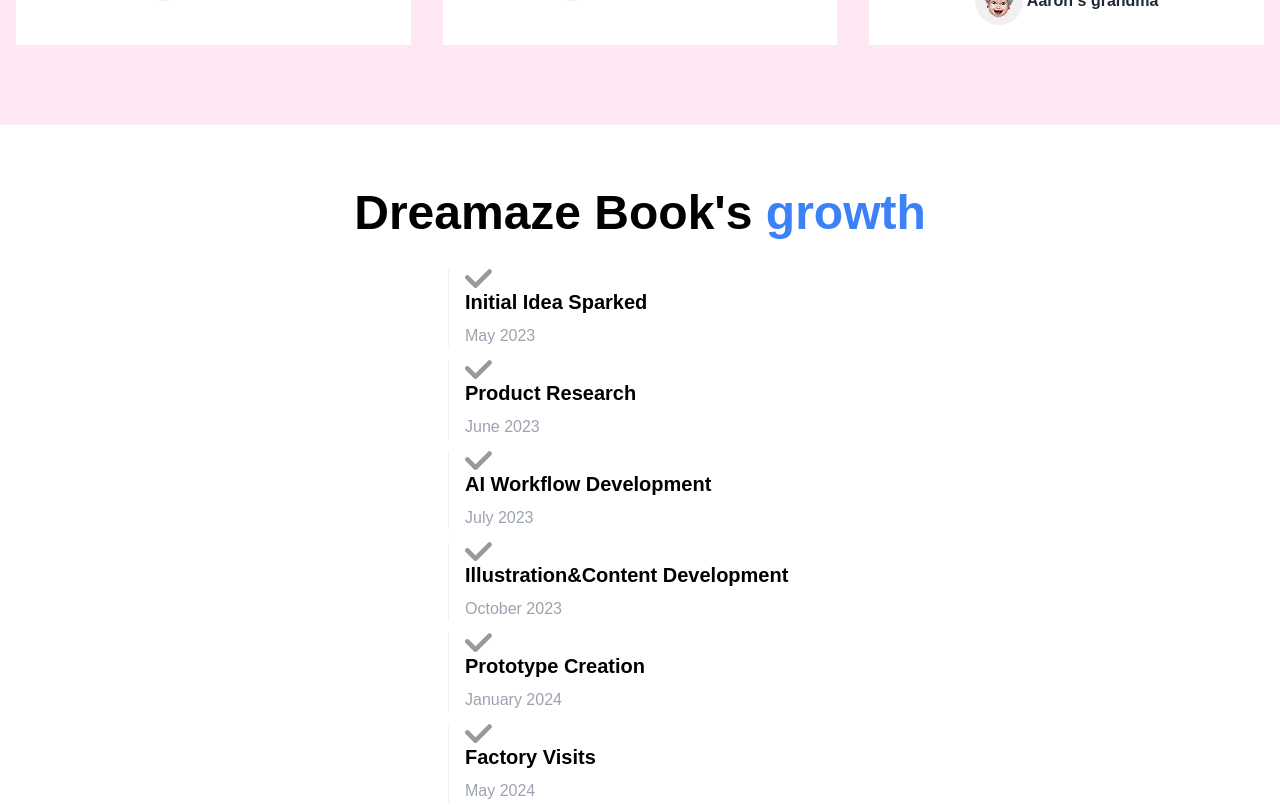
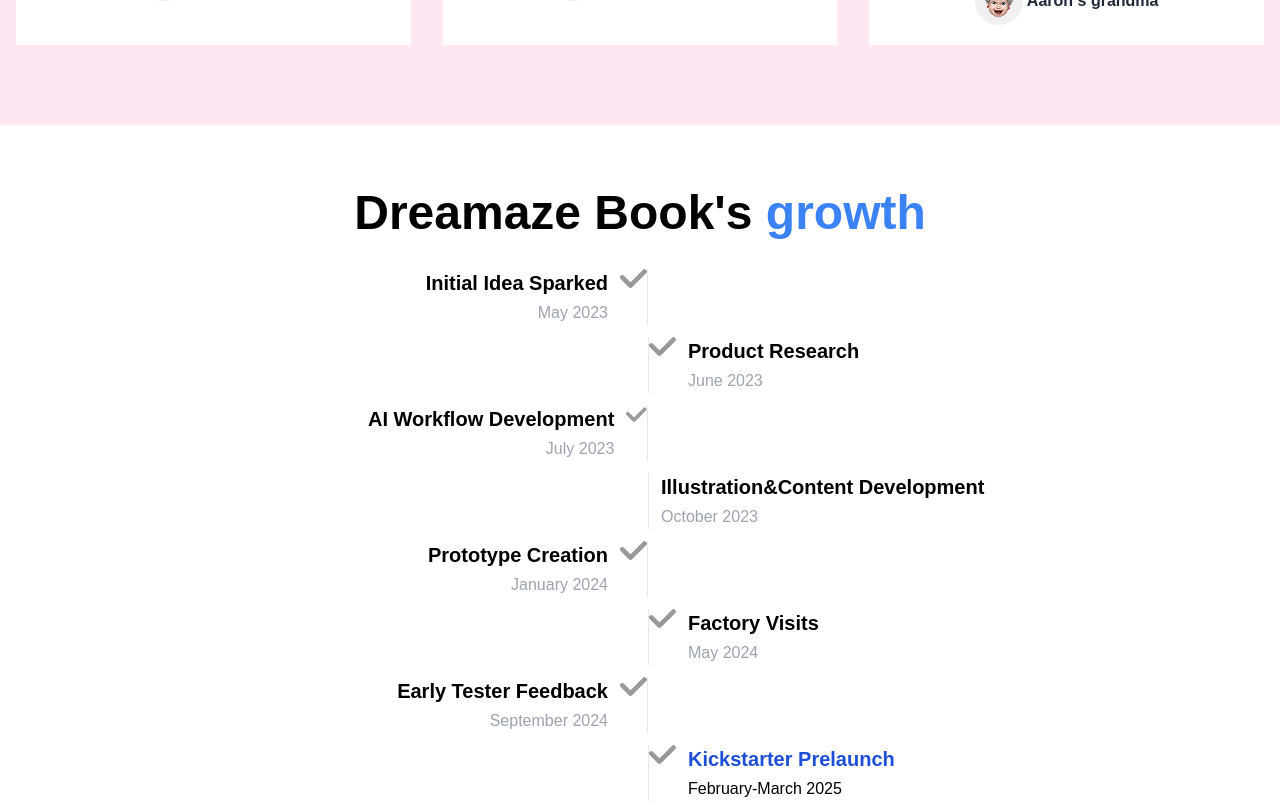
Before and after one commit to Dreamazebook/dreamazebook-frontend, a Next.js app: page /en/welcome in a window 1280 px wide. Shown: the part 6180-6985 px from the top of the page. Built offline with nearby package versions, Linux system fonts and the light colour scheme.

Commit message:
update growth timeline

```diff
--- /dev/null
+++ b/app/[locale]/(marketing)/components/Growth.tsx
@@ -0,0 +1,51 @@
+function CheckMark() {
+  return (
+    <svg width="27" height="19" viewBox="0 0 27 19" fill="none" xmlns="http://www.w3.org/2000/svg">
+      <path d="M2.33398 8.39583L10.5007 16.5625L24.5007 2.5625" stroke="#999999" strokeWidth="4.66667" strokeLinecap="round" strokeLinejoin="round"/>
+    </svg>
+  )
+}
+
+export default function Growth() {
+  return (
+    <div className="container bg-white mx-auto px-4 py-16">
+      <h2 className="text-5xl font-bold text-center mb-8">Dreamaze Book&apos;s <span className="text-blue-500">growth</span></h2>
+      <div className="max-w-xl mx-auto">
+        {[
+          {tl: 'Initial Idea Sparked', date:'May 2023'},
+          {tl: 'Product Research', date:'June 2023'},
+          {tl: 'AI Workflow Development', date:'July 2023'},
+          {tl: 'Illustration&Content Development', date:'October 2023'},
+          {tl: 'Prototype Creation', date:'January 2024'},
+          {tl: 'Factory Visits', date:'May 2024'},
+          {tl: 'Early Tester Feedback', date:'September 2024'},
+          {icon:'',isCur:true,tl: 'Kickstarter Prelaunch', date:'February-March 2025'},
+          {icon:'',isCur:true,tl: 'Finalize Website', date:'March 2024'},
+          {icon:'',isCur:true,tl: 'Kickstart launching', date:'April 2024'},
+          {icon:'',isCur:true,tl: 'Ship to customers', date:'June 2024'}
+        ].map(({tl, date, isCur, icon}, idx)=> {
+          const isEven = idx%2 === 0;
+          return (
+            <div key={idx} className={`mb-3 ${isEven?'':'flex-row-reverse'}  border-dotted pl-4 flex`}>
+              <div className={`flex w-1/2 gap-3 ${isEven?'border-r flex-row-reverse':'border-l'}`}>
+                {
+                icon?
+                <div></div>:
+                <CheckMark />}
+
+                <div className={isEven?'text-right':'text-left'}>
+                  <h3 className={`font-bold text-nowrap text-xl ${isCur?'text-blue-700':''}`}>{tl}</h3>
+                  <p className={`${isCur?'text-black':'text-gray-400'} mt-1`}>{date}</p>
+                </div>
+
+              </div>
+              <div className="w-1/2"></div>
+            </div>
+          )
+        }
+
+        )}
+      </div>
+    </div>
+  )
+}
--- a/app/[locale]/(marketing)/welcome/page.tsx
+++ b/app/[locale]/(marketing)/welcome/page.tsx
@@ -2,6 +2,7 @@
 import {useEffect, useState} from "react";
 import Image from 'next/image'
 import FAQ from "../components/FAQ";
+import Growth from "../components/Growth";
 
 function PromotionBanner() {
   const PROMOTION_BANNERS = [
@@ -353,38 +354,7 @@ export default function LandingPage() {
         </div>
       </div>
 
-      {/* Dreamaze book's growth Section */}
-      <div className="container bg-white mx-auto px-4 py-16">
-        <h2 className="text-5xl font-bold text-center mb-8">Dreamaze Book&apos;s <span className="text-blue-500">growth</span></h2>
-        <div className="max-w-96 mx-auto">
-          {[
-            {tl: 'Initial Idea Sparked', date:'May 2023'},
-            {tl: 'Product Research', date:'June 2023'},
-            {tl: 'AI Workflow Development', date:'July 2023'},
-            {tl: 'Illustration&Content Development', date:'October 2023'},
-            {tl: 'Prototype Creation', date:'January 2024'},
-            {tl: 'Factory Visits', date:'May 2024'},
-            {tl: 'Early Tester Feedback', date:'September 2024'},
-            {icon:'',isCur:true,tl: 'Kickstarter Prelaunch', date:'February-March 2025'},
-            {icon:'',isCur:true,tl: 'Finalize Website', date:'March 2024'},
-            {icon:'',isCur:true,tl: 'Kickstart launching', date:'April 2024'},
-            {icon:'',isCur:true,tl: 'Ship to customers', date:'June 2024'}
-          ].map(({tl, date, isCur, icon}, idx)=>
-            <div key={idx} className="mb-3 border-l border-dotted pl-4">
-              {
-              icon?
-              <div></div>:
-              <svg width="27" height="19" viewBox="0 0 27 19" fill="none" xmlns="http://www.w3.org/2000/svg">
-                <path d="M2.33398 8.39583L10.5007 16.5625L24.5007 2.5625" stroke="#999999" strokeWidth="4.66667" strokeLinecap="round" strokeLinejoin="round"/>
-              </svg>}
-
-
-              <h3 className={`font-bold text-xl ${isCur?'text-blue-700':''}`}>{tl}</h3>
-              <p className={`${isCur?'text-black':'text-gray-400'} mt-2`}>{date}</p>
-            </div>
-          )}
-        </div>
-      </div>
+      <Growth />
 
       <FAQ />
 
```
